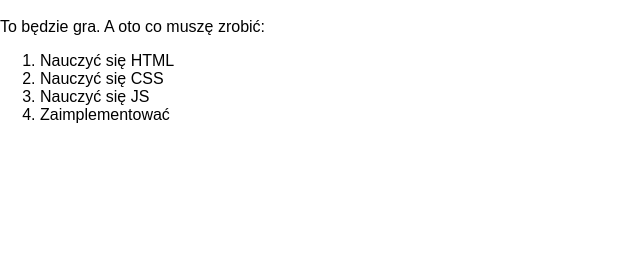
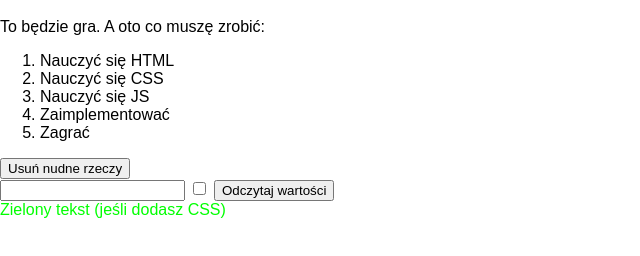
Before and after one commit to nowAnia/js-lab2, a plain HTML site: page index.html in a window 1280 px wide. Shown: the part 40-296 px from the top of the page, without its empty margins (0-640 px from the left). Drawn offline with Linux system fonts and the light colour scheme.

Commit message:
all tasks during classes

```diff
--- a/index.html
+++ b/index.html
@@ -12,6 +12,10 @@
         h1 {
             color: #0B3954;
         }
+
+        .green {
+            color: #00FF00;
+        }
     </style>
 </head>
 <body>
@@ -21,9 +25,19 @@
     <ol>
         <li class="boring">Nauczyć się HTML</li>
         <li class="boring">Nauczyć się CSS</li>
+
         <li>Nauczyć się JS</li>
         <li id="super-important">Zaimplementować</li>
     </ol>
+    <button type="button" onclick="removeBoringStuff()">Usuń nudne rzeczy</button>
+
+    <div>
+        <input type="text" id="myTextField">
+        <input type="checkbox" id="myCheckbox">
+        <button type="button" onclick="readValues()">Odczytaj wartości</button>
+
+    </div>
+
 </div>
 <script>
     const header = document.getElementById('main-header');
@@ -32,8 +46,37 @@
     const nudy = document.querySelectorAll("#app .boring");
     nudy.forEach(element => {
         alert(`Nuda: ${element.innerText}`);
-        element.classList.remove('boring');
+        //element.classList.remove('boring');
     });
+
+
+    let div = document.createElement('div');
+    div.classList.add('green');
+    div.innerText = 'Zielony tekst (jeśli dodasz CSS)';
+    document.getElementById('app').append(div); // jest też prepend
+
+    let listItem = document.createElement('li');
+    listItem.innerText = 'Zagrać';
+    // dodaję na koniec listy
+    document.querySelector("#app ol li:last-child").after(listItem); // jest też before
+
+    // usuwaja <li class="boring">Nauczyć się HTML</li>
+    // i <li className="boring">Nauczyć się CSS</li>
+    //document.querySelectorAll("#app .boring").forEach((e) => e.remove());
+
+    function removeBoringStuff() {
+        document.querySelectorAll("#app .boring").forEach((e) => e.remove());
+    }
+
+    function readValues() {
+        if (document.getElementById('myCheckbox').checked) {
+            alert(document.getElementById('myTextField').value )
+
+        }
+    }
+
+
+
 </script>
 </body>
 </html>
```
